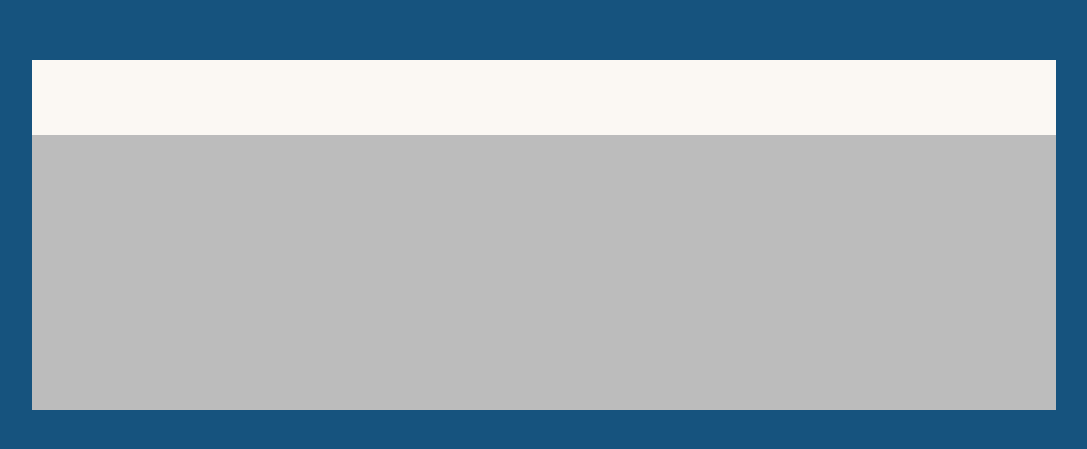
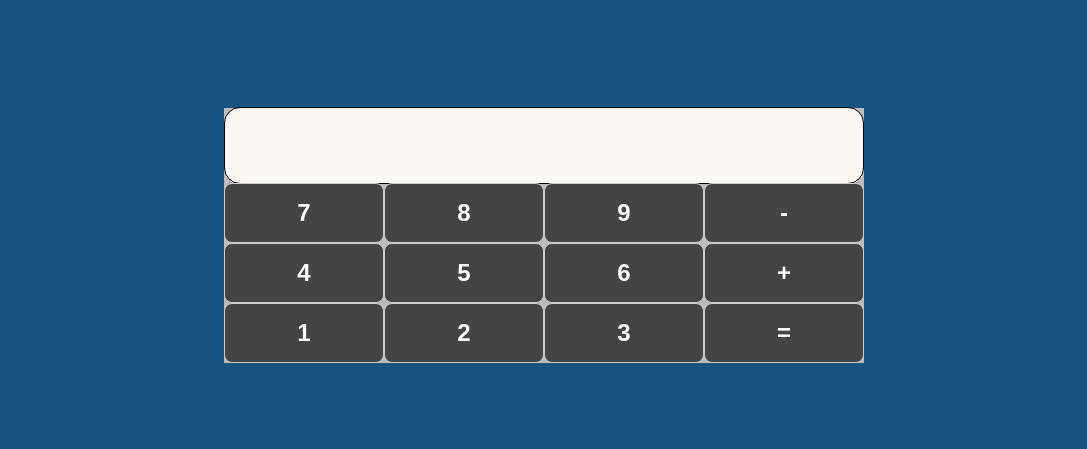
Before and after one commit to Gustavo-Zamai/Calculadora-React, a React (Create React App) app: page / in a window 1280 px wide. Shown: the part 165-614 px from the top of the page, without its empty margins (96-1183 px from the left). Built offline with nearby package versions, Linux system fonts and the light colour scheme.

Commit message:
Add structure to look alike a calculator

```diff
--- a/src/App.js
+++ b/src/App.js
@@ -1,4 +1,4 @@
-import { Container, Content } from './styles';
+import { Container, Content, Row, Column } from './styles';
 import Input from './components/Input/';
 import Button from './components/Button';
 
@@ -8,6 +8,24 @@
     <Container>
       <Content>
         <Input />
+        <Row>
+          <Button label='7'/>
+          <Button label='8'/>
+          <Button label='9'/>
+          <Button label='-'/>
+        </Row>
+        <Row>
+          <Button label='4'/>
+          <Button label='5'/>
+          <Button label='6'/>
+          <Button label='+'/>
+        </Row>
+        <Row>
+          <Button label='1'/>
+          <Button label='2'/>
+          <Button label='3'/>
+          <Button label='='/>
+        </Row>
       </Content>
     </Container>
   );
--- a/src/components/Button/index.js
+++ b/src/components/Button/index.js
@@ -1,8 +1,11 @@
-const Button = () => {
+import { ButtonContainer } from "./style";
+
+
+const Button = ({ label, onClick }) => {
     return (
-      <div className="App">
-        Olá
-      </div>
+      <ButtonContainer onClick={onClick}>
+        { label}
+      </ButtonContainer>
     );
   }
 
--- a/src/components/Button/style.js
+++ b/src/components/Button/style.js
@@ -1 +1,16 @@
 import styled from 'styled-components';
+
+export const ButtonContainer = styled.button`
+    padding: 15px;
+    border: 1px solid #CDCDCD;
+    border-radius: 8px;
+    background-color: #444444;
+    color: #FFFFFF;
+    font-size: 24px;
+    font-weight: 700;
+    flex: 1;
+
+
+
+
+`
--- a/src/components/Input/style.js
+++ b/src/components/Input/style.js
@@ -11,6 +11,7 @@
 
   font-size: 24px;
   font-family: "Roboto";
+  border-radius: 16px;
 
   input {
     width: 100%;
@@ -21,6 +22,8 @@
     padding: 0 10px;
 
 
+    border: 1px solid #000000;
+    border-radius: 16px;
     font-size: 24px;
     font-family: "Roboto";
     color: #000000;
--- a/src/styles.js
+++ b/src/styles.js
@@ -13,7 +13,19 @@
 
 export const Content = styled.div`
     background-color: #BCBCBC;
-    width: 80%;
-    min-height: 350px;
+    width: 50%;
 
 `
+
+export const Row = styled.div`
+    display: flex;
+    flex-direction: row;
+    justify-content: space-between;
+    align-items: center;
+`
+export const Column = styled.div`
+    display: flex;
+    flex-direction: column;
+    justify-content: space-between;
+    align-items: center;
+`
```
